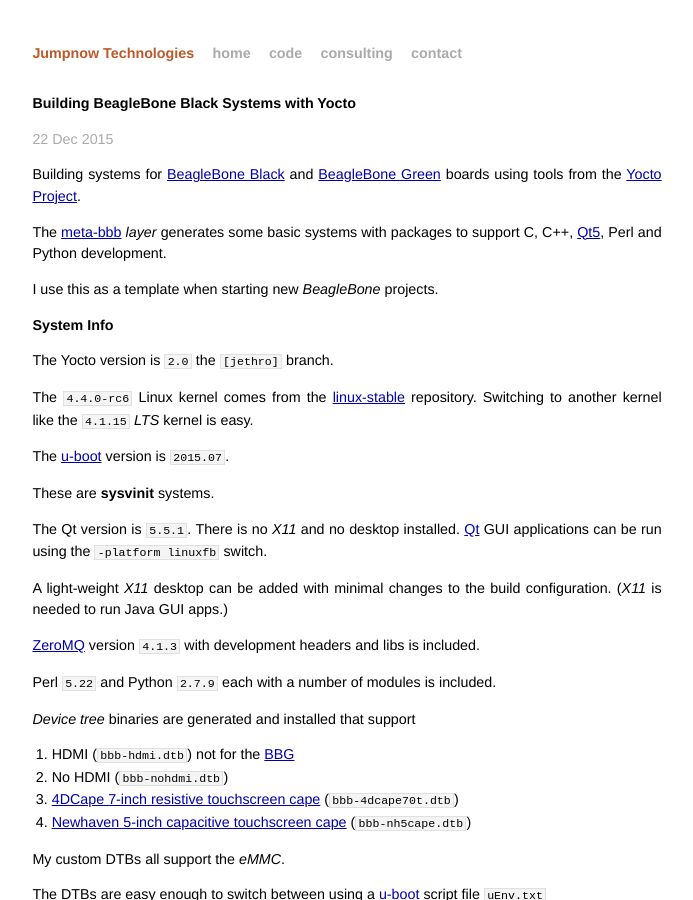
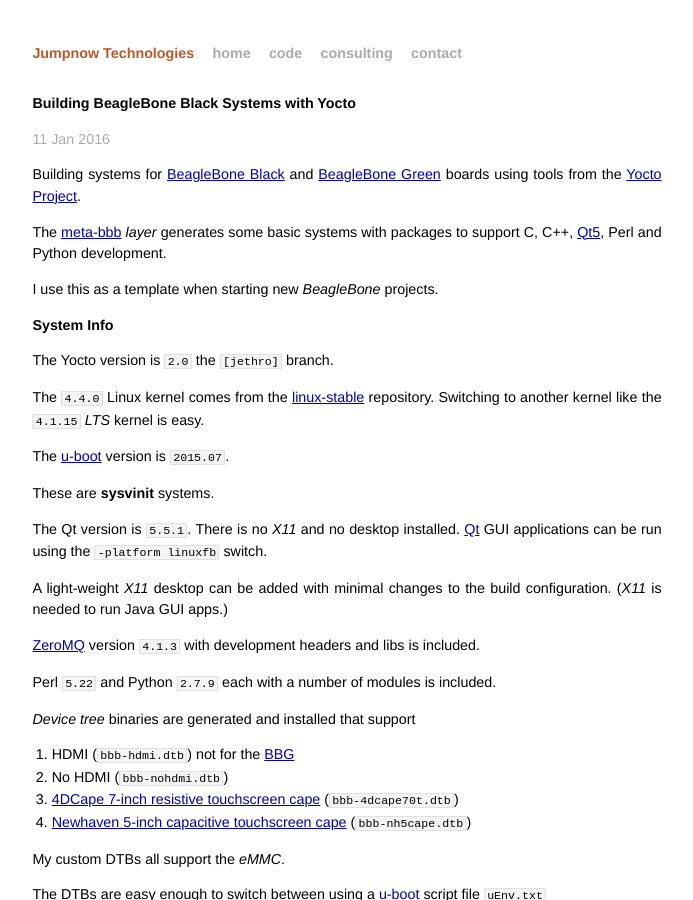
Before and after one commit to jumpnow/jumpnowtek-site, a Jekyll site: the page built from _posts/2015-06-08-BeagleBone-Systems-with-Yocto.md, in a window 1280 px wide and 900 px high. Shown: the whole window, without its empty margins (293-986 px from the left). Built offline with Jekyll 4.4.1, drawn with Linux system fonts in a browser that asks for light colours.

Commit message:
bbb doc: update kernel to 4.4.0

```diff
--- a/_posts/2015-06-08-BeagleBone-Systems-with-Yocto.md
+++ b/_posts/2015-06-08-BeagleBone-Systems-with-Yocto.md
@@ -2,7 +2,7 @@
 layout: post
 title: Building BeagleBone Black Systems with Yocto
 description: "Building customized systems for the BeagleBone Black using tools from the Yocto Project"
-date: 2015-12-22 05:48:00
+date: 2016-01-11 18:20:00
 categories: beaglebone
 tags: [linux, beaglebone, yocto]
 ---
@@ -17,7 +17,7 @@
 
 The Yocto version is `2.0` the `[jethro]` branch.
 
-The `4.4.0-rc6` Linux kernel comes from the [linux-stable][linux-stable] repository. Switching to another kernel like the `4.1.15` *LTS* kernel is easy.
+The `4.4.0` Linux kernel comes from the [linux-stable][linux-stable] repository. Switching to another kernel like the `4.1.15` *LTS* kernel is easy.
 
 The [u-boot][uboot] version is `2015.07`.
 
```
